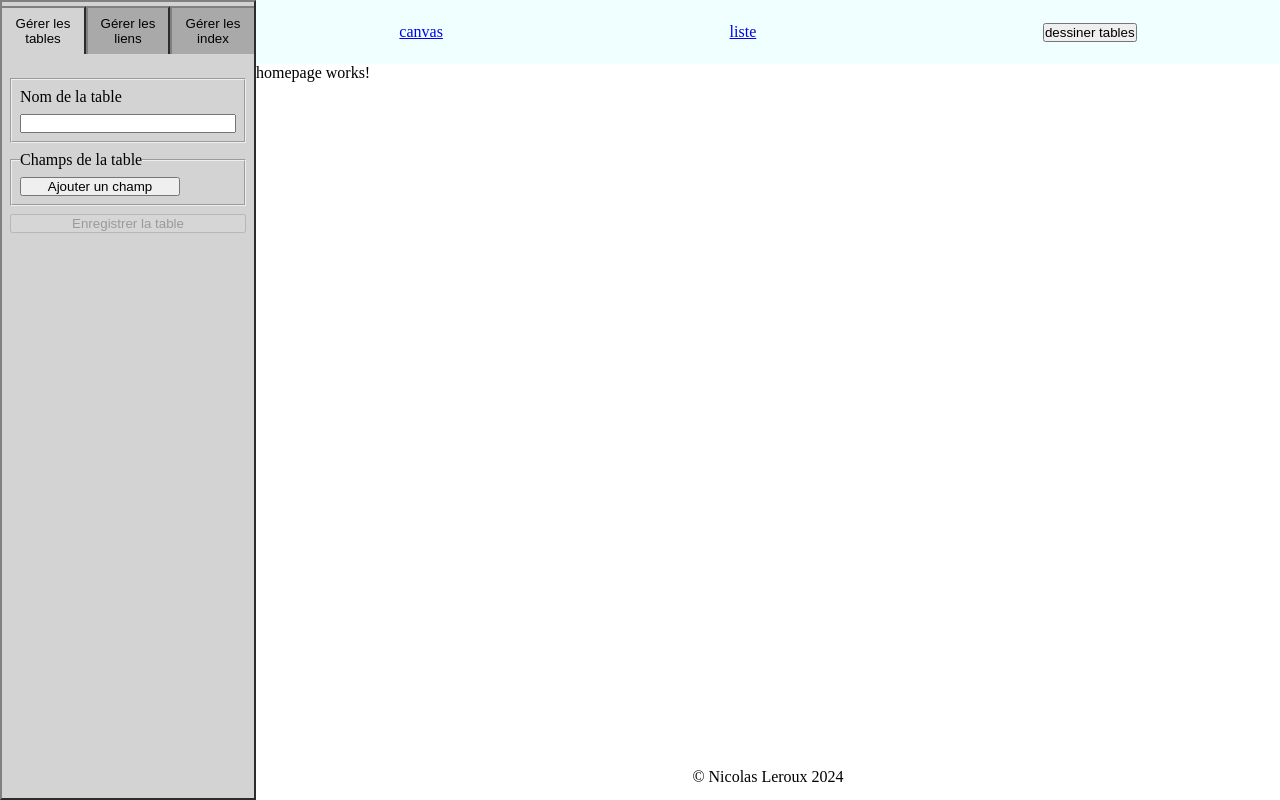
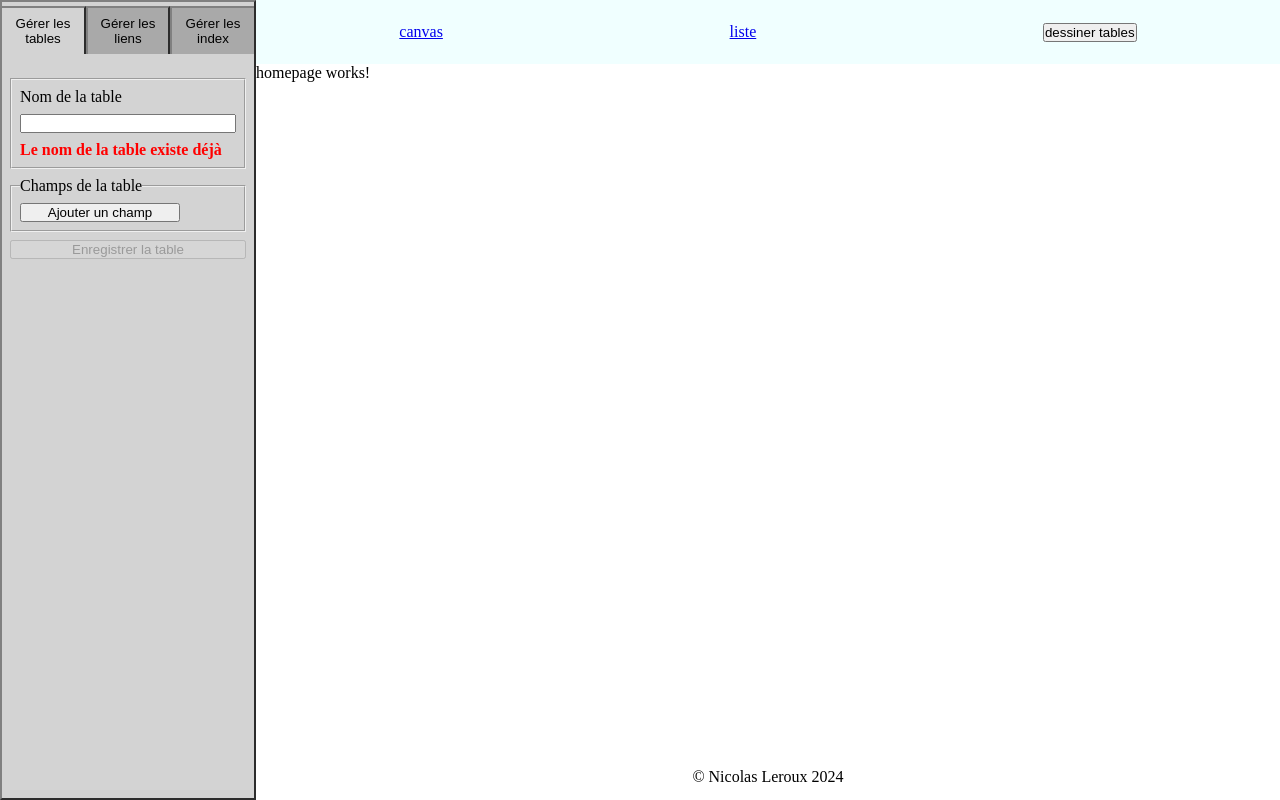
Before and after one commit to Phalenopsis/mcd-mld, an Angular app: page / in a window 1280 px wide. Built offline with nearby package versions, Linux system fonts and the light colour scheme.

Commit message:
feat: add a async validator to check if table already exists

```diff
--- a/src/app/layout/components/aside/forms/table-form/table-form.component.html
+++ b/src/app/layout/components/aside/forms/table-form/table-form.component.html
@@ -2,6 +2,12 @@
     <fieldset>
         <label for="tableName">Nom de la table</label>
         <input type="text" id="tableName" formControlName="tableName">
+        @if (tableForm.controls.tableName.invalid) {
+            <ul class="error">
+                <li>Le nom de la table existe déjà</li>
+            </ul>
+        }
+
     </fieldset>
     <fieldset id="tableAttributes" formArrayName="tableAttributes">
         <legend>Champs de la table</legend>
--- a/src/app/layout/components/aside/forms/table-form/table-form.component.ts
+++ b/src/app/layout/components/aside/forms/table-form/table-form.component.ts
@@ -5,6 +5,7 @@ import { McdTableService } from '../../../../../domain/mcd/services/table/mcd-ta
 import { McdTable } from '../../../../../domain/mcd/models/mcd-table.class';
 import { McdTableAttribute } from '../../../../../domain/mcd/models/mcd-table-attribute.type';
 import { FocusDirective } from '../../../../directives/focus.directive';
+import { TableAlreadyExistsValidator } from '../validators/table-already-exists.validator';
 
 @Component({
   selector: 'app-table-form',
@@ -15,10 +16,11 @@ import { FocusDirective } from '../../../../directives/focus.directive';
 })
 export class TableFormComponent {
   tableService: McdTableService = inject(McdTableService);
+  tableValidator: TableAlreadyExistsValidator = inject(TableAlreadyExistsValidator);
 
   formBuilder = inject(FormBuilder);
   tableForm = this.formBuilder.group({
-    tableName: ['', [Validators.required]],
+    tableName: ['', [Validators.required], [this.tableValidator.validate.bind(this.tableValidator)], 'blur'],
     tableAttributes: this.formBuilder.array([])
   });
 
@@ -43,6 +45,5 @@ export class TableFormComponent {
       (this.tableForm.value.tableAttributes as McdTableAttribute[])
         .map((attribute: Attribute) => attribute.attributeName));
     this.tableService.addTable(table);
-
   }
 }
```
